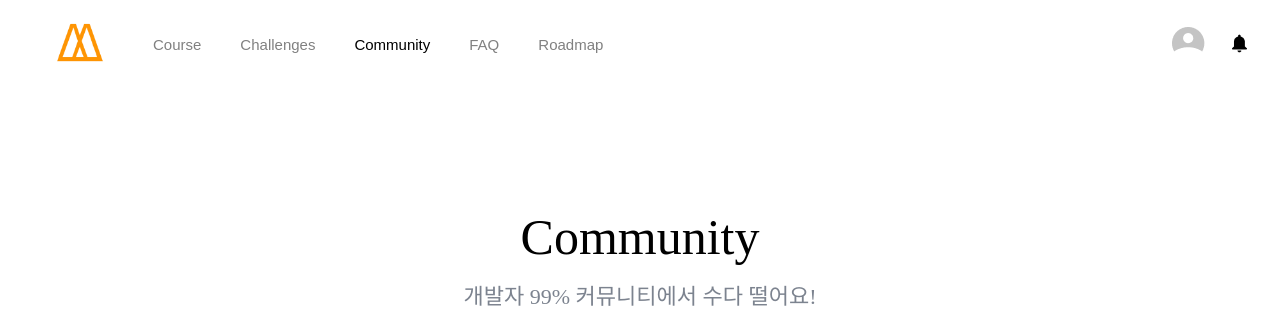
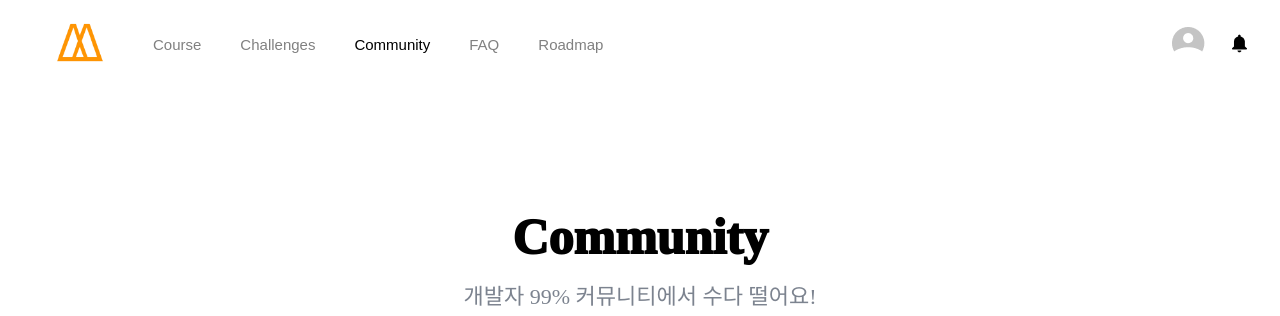
Before and after one commit to nomadcoder-community-clone-coding/Front-end, a React (Create React App) app: page / in a window 1280 px wide. Shown: the top 316 px of the page. Built offline with nearby package versions, Linux system fonts and the light colour scheme; no server answers.

Commit message:
title font-weight 조정

```diff
--- a/src/App.js
+++ b/src/App.js
@@ -8,7 +8,8 @@ import NewIcon from './img/new_icon.png';
 import SearchIcon from './img/search_icon.png';
 
 const Title = styled.div`
-  font-weight: 500;
+  font : semibold;
+  font-weight: 1000;
   padding-top: 200px;
   font-size: 50px;
   text-align: center;
```
